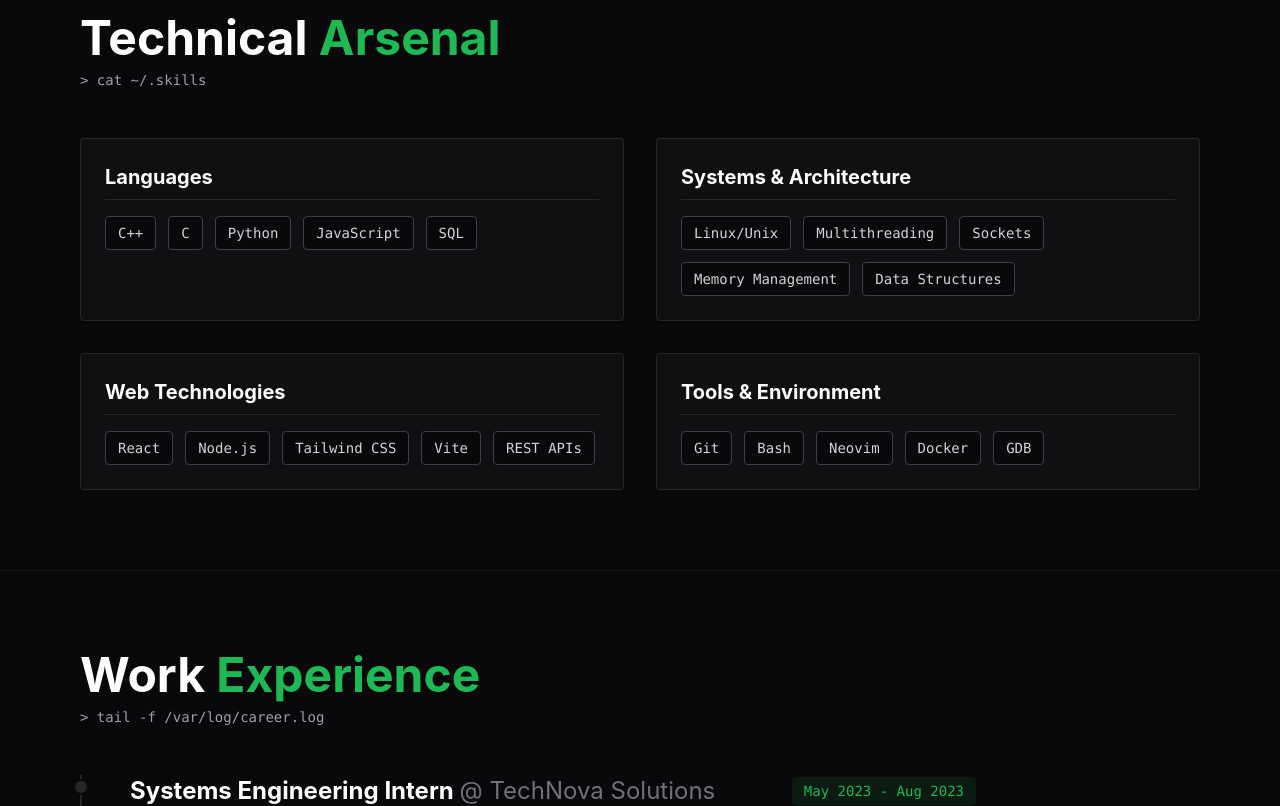
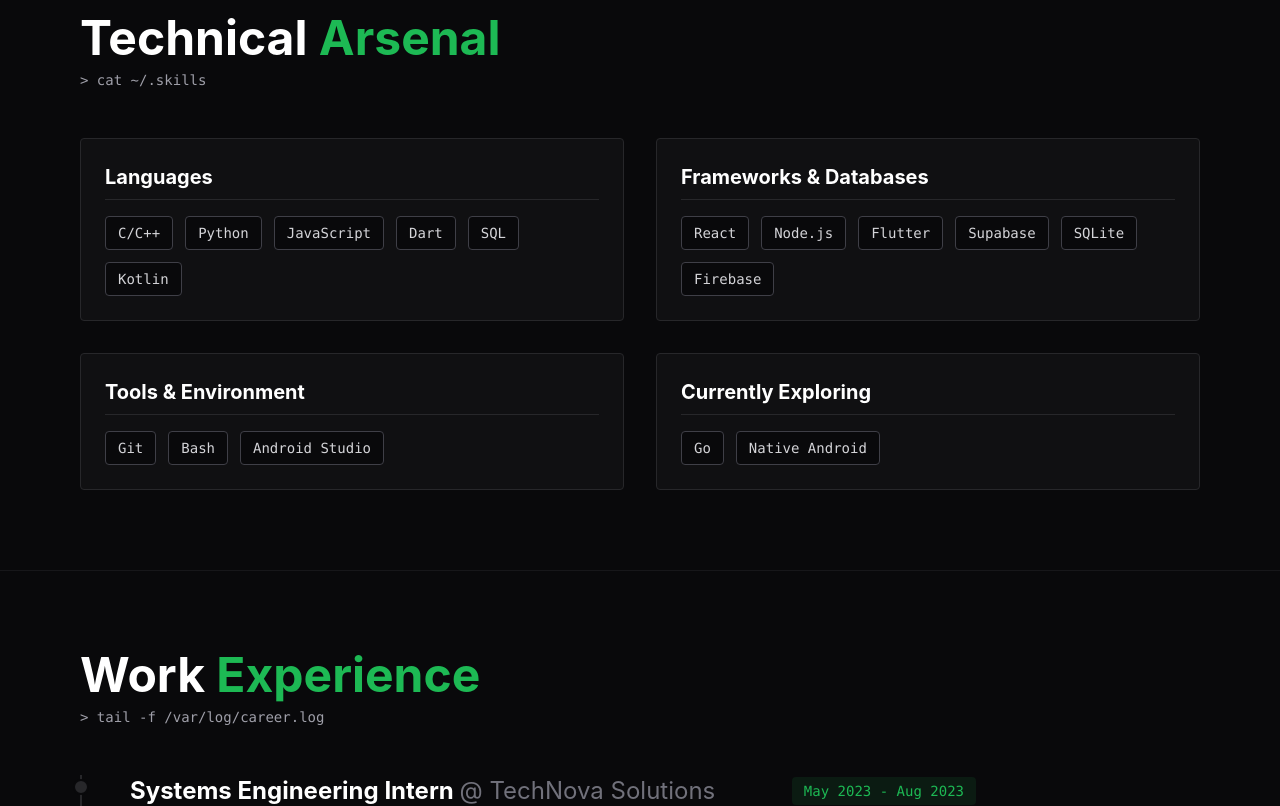
Before and after one commit to Sri-Varshith/portfolio, a React app: page / in a window 1280 px wide. Shown: the part 1920-2726 px from the top of the page. Built offline with nearby package versions, Linux system fonts and the light colour scheme; the HTML template or start-up script is replaced by a standard one.

Commit message:
skills section updated

```diff
--- a/src/components/Skills.jsx
+++ b/src/components/Skills.jsx
@@ -1,21 +1,21 @@
 function Skills() {
   // Organizing skills into categories makes it much easier to read
-  const skillCategories = [
+const skillCategories = [
     {
       title: "Languages",
-      skills: ["C++", "C", "Python", "JavaScript", "SQL"]
+      skills: ["C/C++", "Python", "JavaScript", "Dart", "SQL", "Kotlin"]
     },
     {
-      title: "Systems & Architecture",
-      skills: ["Linux/Unix", "Multithreading", "Sockets", "Memory Management", "Data Structures"]
-    },
-    {
-      title: "Web Technologies",
-      skills: ["React", "Node.js", "Tailwind CSS", "Vite", "REST APIs"]
+      title: "Frameworks & Databases",
+      skills: ["React", "Node.js", "Flutter", "Supabase", "SQLite", "Firebase"]
     },
     {
       title: "Tools & Environment",
-      skills: ["Git", "Bash", "Neovim", "Docker", "GDB"]
+      skills: ["Git", "Bash", "Android Studio"]
+    },
+    {
+      title: "Currently Exploring",
+      skills: ["Go", "Native Android"]
     }
   ];
 
@@ -34,7 +34,7 @@
         {skillCategories.map((category, index) => (
           <div
             key={index}
-            className="bg-zinc-900/50 border border-zinc-800 p-6 rounded hover:border-zinc-700 transition-colors"
+            className="bg-zinc-900/50 border border-zinc-800 p-6 rounded hover:border-brand-green hover:shadow-[0_0_15px_rgba(29,185,84,0.15)] transition-all duration-300"
           >
             <h3 className="text-xl font-bold text-white mb-4 border-b border-zinc-800 pb-2">
               {category.title}
```
